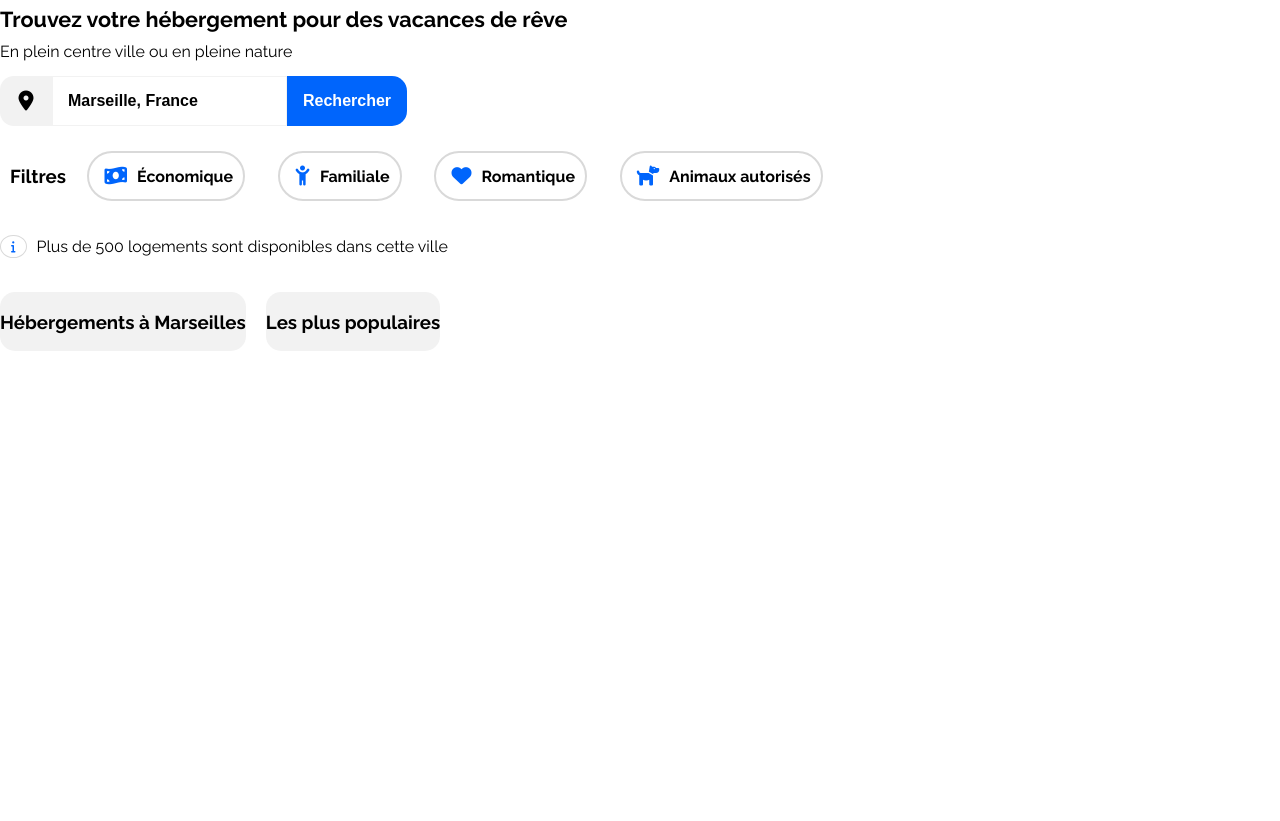
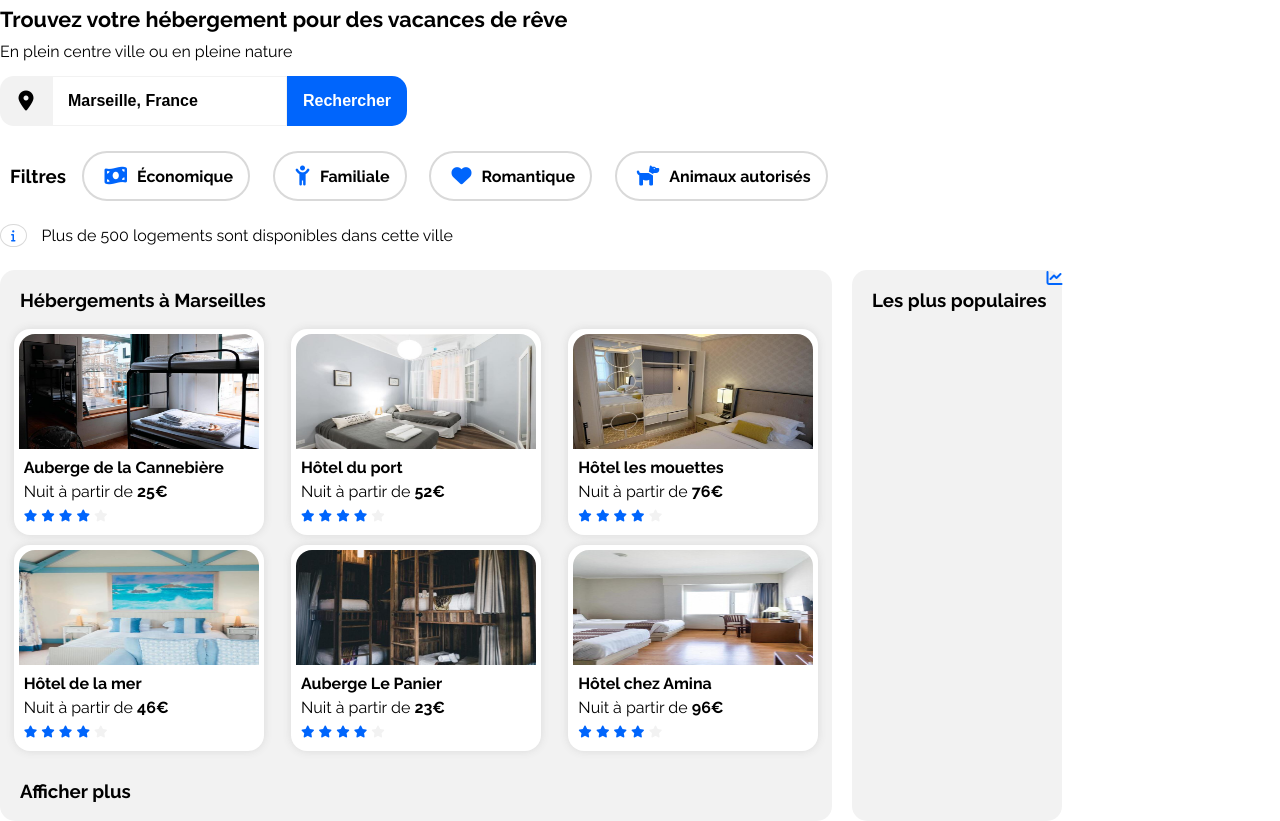
Before and after one commit to EricBouillaut-Dev/OC_Projet02, a plain HTML site: page index.html in a window 1280 px wide. Shown: the part 126-947 px from the top of the page. Before the commit the page ends 800 px from the top, so only its background shows below. Drawn offline with Linux system fonts and the light colour scheme.

Commit message:
Ajout cartes hebergement

```diff
--- a/index.html
+++ b/index.html
@@ -83,12 +83,115 @@
 
       <section class="hebergements">
         <article class="heberge-marseilles">
-          <h1>Hébergements à Marseilles</h1>
-          <div class="bloc-img-heberge"></div>
+          <h3>Hébergements à Marseilles</h3>
+          <div class="bloc-img-heberge">
+            <div class="card">
+              <img
+                src="./Images Booki/hebergements/4_small/marcus-loke-WQJvWU_HZFo-unsplash.jpg"
+                alt="Auberge de la Cannebière"
+              />
+              <h4>Auberge de la Cannebière</h4>
+              <p>Nuit à partir de <b>25€</b></p>
+              <p class="star">
+                <i class="fa-solid fa-star fa-xs bleu"></i>
+                <i class="fa-solid fa-star fa-xs bleu"></i>
+                <i class="fa-solid fa-star fa-xs bleu"></i>
+                <i class="fa-solid fa-star fa-xs bleu"></i>
+                <i class="fa-solid fa-star fa-xs gris"></i>
+              </p>
+            </div>
+            <div class="card">
+              <img
+                src="./Images Booki/hebergements/4_small/fred-kleber-gTbaxaVLvsg-unsplash.jpg"
+                alt="Hôtel du port"
+              />
+              <h4>Hôtel du port</h4>
+              <p>Nuit à partir de <b>52€</b></p>
+              <p>
+                <i class="fa-solid fa-star fa-xs bleu"></i>
+                <i class="fa-solid fa-star fa-xs bleu"></i>
+                <i class="fa-solid fa-star fa-xs bleu"></i>
+                <i class="fa-solid fa-star fa-xs bleu"></i>
+                <i class="fa-solid fa-star fa-xs gris"></i>
+              </p>
+            </div>
+            <div class="card">
+              <img
+                src="./Images Booki/hebergements/4_small/reisetopia-B8WIgxA_PFU-unsplash.jpg"
+                alt="Hôtel les mouettes"
+              />
+              <h4>Hôtel les mouettes</h4>
+              <p>Nuit à partir de <b>76€</b></p>
+              <p>
+                <i class="fa-solid fa-star fa-xs bleu"></i>
+                <i class="fa-solid fa-star fa-xs bleu"></i>
+                <i class="fa-solid fa-star fa-xs bleu"></i>
+                <i class="fa-solid fa-star fa-xs bleu"></i>
+                <i class="fa-solid fa-star fa-xs gris"></i>
+              </p>
+            </div>
+            <div class="card">
+              <img
+                src="./Images Booki/hebergements/4_small/annie-spratt-Eg1qcIitAuA-unsplash.jpg"
+                alt="Hôtel de la mer"
+              />
+              <h4>Hôtel de la mer</h4>
+              <p>Nuit à partir de <b>46€</b></p>
+              <p>
+                <i class="fa-solid fa-star fa-xs bleu"></i>
+                <i class="fa-solid fa-star fa-xs bleu"></i>
+                <i class="fa-solid fa-star fa-xs bleu"></i>
+                <i class="fa-solid fa-star fa-xs bleu"></i>
+                <i class="fa-solid fa-star fa-xs gris"></i>
+              </p>
+            </div>
+            <div class="card">
+              <img
+                src="./Images Booki/hebergements/4_small/nicate-lee-kT-ZyaiwBe0-unsplash.jpg"
+                alt="Auberge le Panier"
+              />
+              <h4>Auberge Le Panier</h4>
+              <p>Nuit à partir de <b>23€</b></p>
+              <p>
+                <i class="fa-solid fa-star fa-xs bleu"></i>
+                <i class="fa-solid fa-star fa-xs bleu"></i>
+                <i class="fa-solid fa-star fa-xs bleu"></i>
+                <i class="fa-solid fa-star fa-xs bleu"></i>
+                <i class="fa-solid fa-star fa-xs gris"></i>
+              </p>
+            </div>
+            <div class="card">
+              <img
+                src="./Images Booki/hebergements/4_small/febrian-zakaria-M6S1WvfW68A-unsplash.jpg"
+                alt="Hôtel chez Amina"
+              />
+              <h4>Hôtel chez Amina</h4>
+              <p>Nuit à partir de <b>96€</b></p>
+              <p>
+                <i class="fa-solid fa-star fa-xs bleu"></i>
+                <i class="fa-solid fa-star fa-xs bleu"></i>
+                <i class="fa-solid fa-star fa-xs bleu"></i>
+                <i class="fa-solid fa-star fa-xs bleu"></i>
+                <i class="fa-solid fa-star fa-xs gris"></i>
+              </p>
+            </div>
+          </div>
+          <a href="#"><h3>Afficher plus</h3></a>
+
+
+
+
+          </div>
         </article>
 
         <article class="populaires">
-          <h1>Les plus populaires</h1>
+          <h3>Les plus populaires</h3>
+          <i class="fa-solid fa-chart-line bleu"></i>
+
+
+
+
+
         </article>
       </section>
     </main>
--- a/styles.css
+++ b/styles.css
@@ -158,7 +158,6 @@ form button:hover {
     justify-content: space-around;
     align-items: center;
     width: 60%;
-    /* max-width: 60%; */
 }
 .btn-filter {
     display: flex;
@@ -170,6 +169,7 @@ form button:hover {
     margin-right: 10px;
     padding-right: 10px;
     height: 46px;
+    cursor: pointer;
 }
 
 .btn-filter:hover{
@@ -202,6 +202,8 @@ form button:hover {
 }
 .heberge-marseilles{
     display: flex;
+    flex-basis: 65%;
+    flex-direction: column;
     background-color: var(--fond);
     border-radius: 15px ;
     margin-right: 10px;
@@ -214,12 +216,56 @@ form button:hover {
     margin-left: 10px;
 }
 
-.bloc-img-heberge{
+.bloc-img-heberge {
     display: flex;
-    flex-flow: row wrap;
+    flex-wrap: wrap;
+    /* gap: 10px; */
+    justify-content: space-around;
+    /* max-width: 70%; */
+ }
+
+.card {
+    background-color: white;
+    border-radius: 16px;
+    padding: 5px;
+    box-shadow: 0 0 8px var(--gris);
+    /* flex-grow: 1; */
+    margin: 0 10px 10px 10px;
+    /* transition: all 0.2s; */
 }
 
+.card img {
+    border-radius: 16px 16px 0 0;
+    height: 115px;
+    width: 240px;
+    /* object-fit: cover; */
+    /* object-fit: fill; */
+}
+.card:hover {
+    /* transform: scale(1.02); */
+    box-shadow: 0 0 6px var(--primaire);
+    cursor: pointer;
+}
 
+.bleu {
+    color: var(--primaire);
+}
+.gris {
+    color: var(--fond);
+}
+
+div p, div h4{
+    margin: 5px;
+}
+
+article h3{
+    padding-left: 20px;
+}
+
+.fa-star{
+    margin: 0;
+
+}
 @media (min-width: 993px) and (max-width: 1130px) {
     .bloc-filtres{
         justify-content: flex-start;
```
